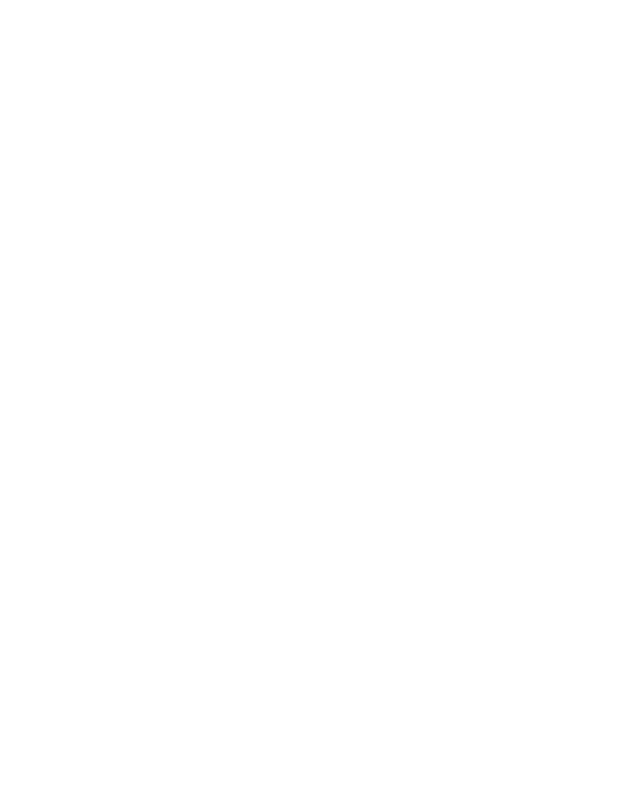
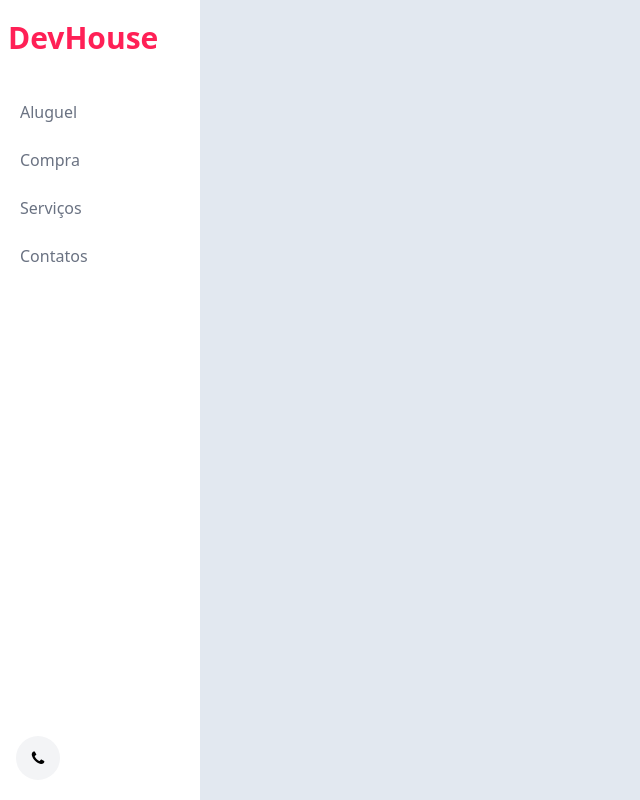
Before and after one commit to Nagi1867/devHouse, a website: page src/index.html in a window 1280 px wide. Shown: the whole page, without its empty margins (0-640 px from the left). Drawn offline with Linux system fonts and the light colour scheme.

Commit message:
sidebar criada

```diff
--- a/src/index.html
+++ b/src/index.html
@@ -4,9 +4,33 @@
     <meta charset="UTF-8">
     <meta name="viewport" content="width=device-width, initial-scale=1.0">
     <link rel="stylesheet" href="../style/output.css">
-    <title>Document</title>
+    <link rel="stylesheet" href="https://cdnjs.cloudflare.com/ajax/libs/font-awesome/4.7.0/css/font-awesome.min.css" />
+    <link rel="preconnect" href="https://fonts.googleapis.com">
+    <link rel="preconnect" href="https://fonts.gstatic.com" crossorigin>
+    <link href="https://fonts.googleapis.com/css2?family=Oswald:wght@200..700&family=Poppins:ital,wght@0,100;0,200;0,300;0,400;0,500;0,600;0,700;0,800;0,900;1,100;1,200;1,300;1,400;1,500;1,600;1,700;1,800;1,900&family=Roboto+Mono:ital,wght@0,100..700;1,100..700&display=swap" rel="stylesheet">
+    <title>Dev House - Alugue ou compre sua casa</title>
 </head>
-<body>
+<body class="bg-slate-200">
+    <div class="w-full flex">
+        <!-- Sidebar -->
+        <aside class="hidden w-full sm:flex max-w-[200px] min-h-screen relative bg-white flex-col px-2 py-5">
+            <div class="fixed">
+                <div>
+                    <h1 class="text-rose-500 text-3xl font-bold">DevHouse</h1>
+                </div>
 
+                <nav class="flex flex-col mt-8">
+                    <a href="#" class="text-gray-500 font-medium hover:text-black hover:bg-gray-100 p-3 rounded-lg duration-300">Aluguel</a>
+                    <a href="#" class="text-gray-500 font-medium hover:text-black hover:bg-gray-100 p-3 rounded-lg duration-300">Compra</a>
+                    <a href="#" class="text-gray-500 font-medium hover:text-black hover:bg-gray-100 p-3 rounded-lg duration-300">Serviços</a>
+                    <a href="#" class="text-gray-500 font-medium hover:text-black hover:bg-gray-100 p-3 rounded-lg duration-300">Contatos</a>
+                </nav>
+            </div>
+
+            <button class="w-11 h-11 rounded-full bg-gray-100 fixed z-30 bottom-5 left-4 hover:bg-gray-200 duration-200">
+                <i class="fa fa-phone" style="font-size: 16px;"></i>
+            </button>
+        </aside>
+    </div>
 </body>
 </html>
```
Also changed, not shown: style/output.css.
